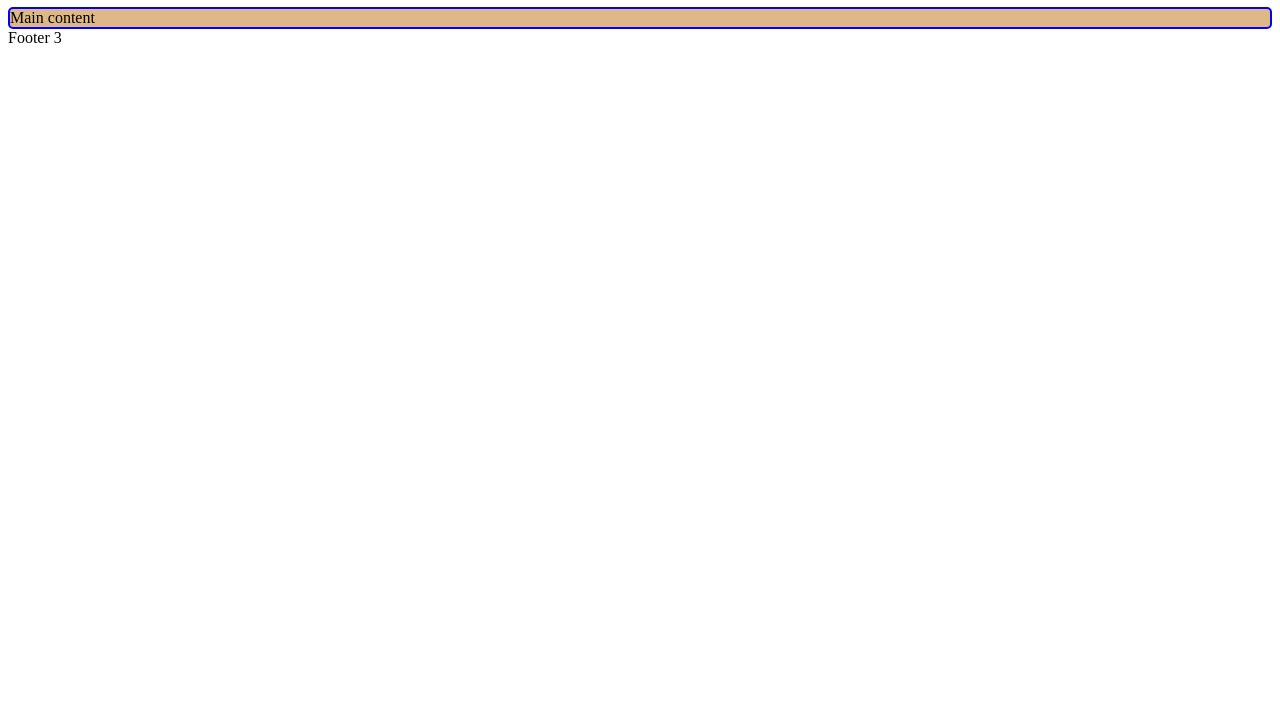
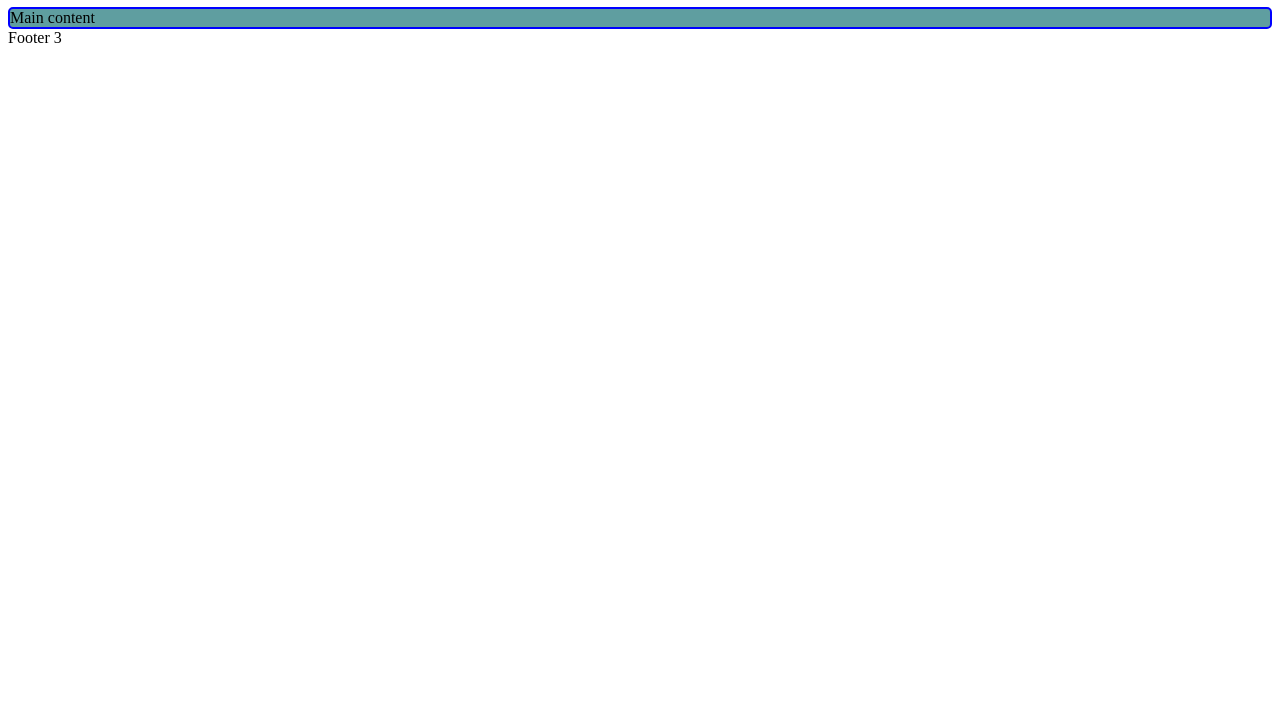
Before and after one commit to vovador/git-webinar, a plain HTML site: page index.html in a window 1280 px wide. Shown: the part 99-800 px from the top of the page. Drawn offline with Linux system fonts and the light colour scheme.

Commit message:
fix according code review

```diff
--- a/index.html
+++ b/index.html
@@ -8,7 +8,7 @@
     section{
       border: 2px solid blue;
       border-radius: 5px;
-      background-color:burlywood;
+      background-color:cadetblue;
     }
   </style>
 </head>
```
